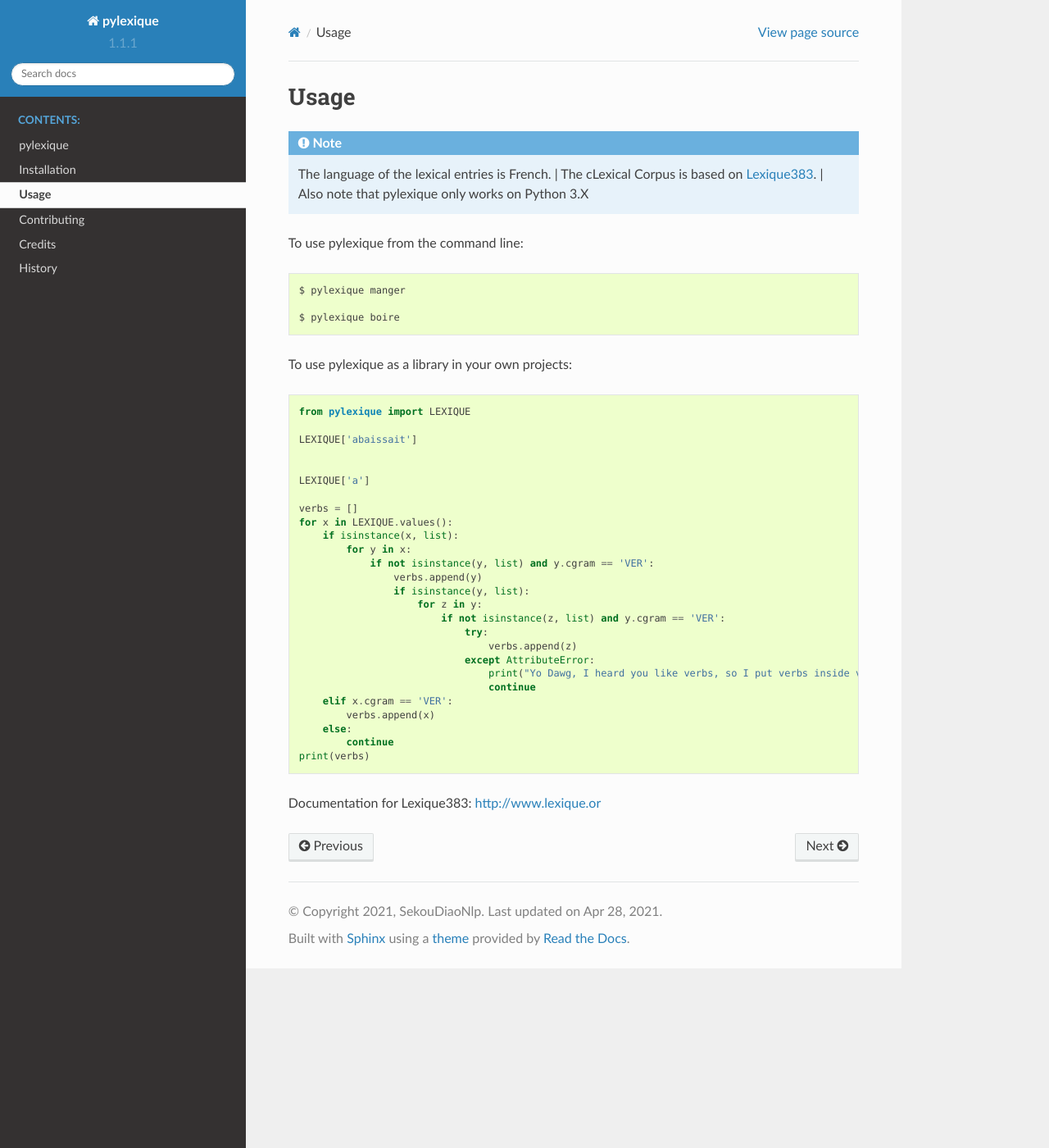
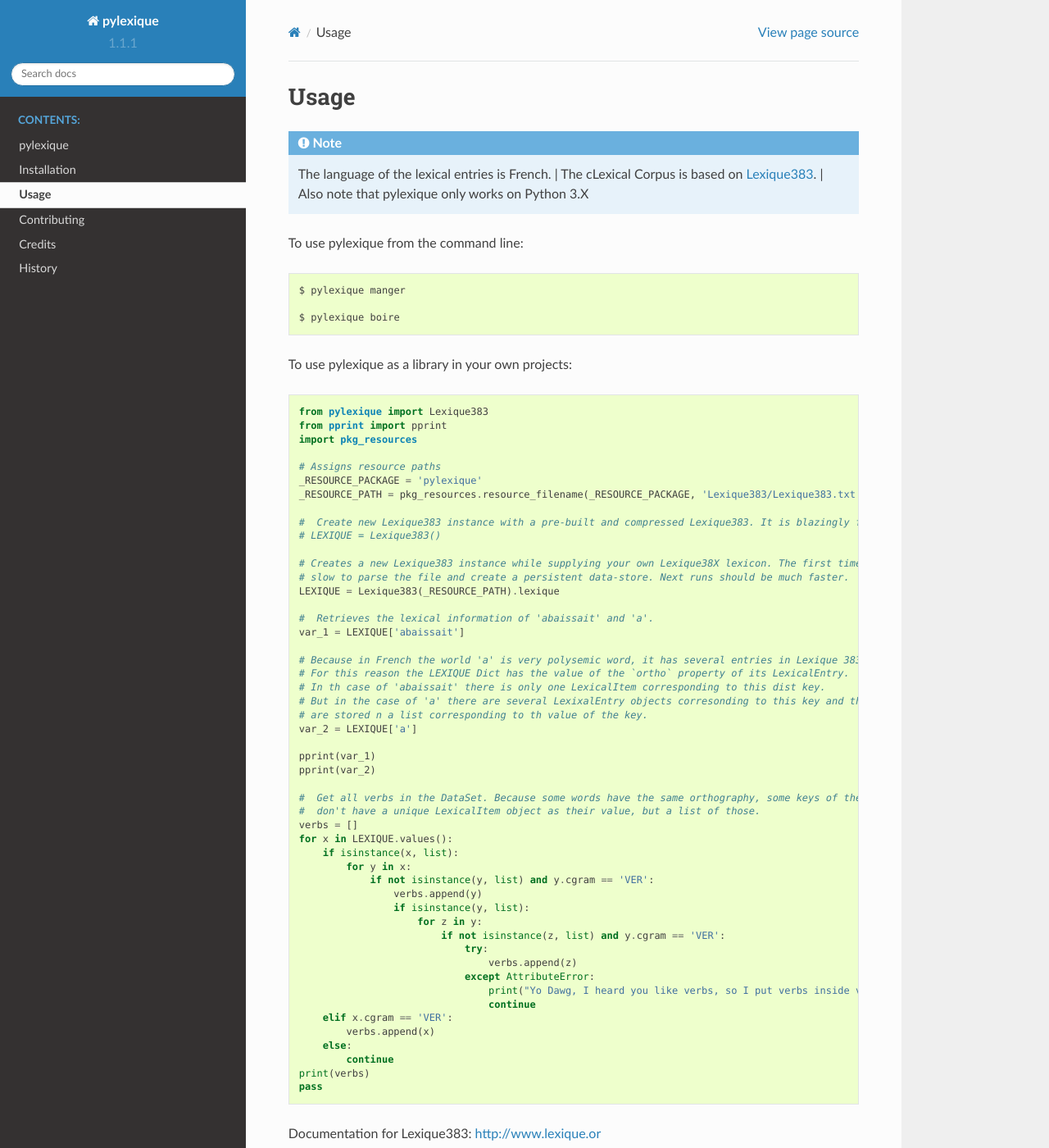
Before and after one commit to SekouDiaoNlp/pylexique, a Sphinx documentation site: the page built from docs/usage.rst, in a window 1280 px wide and 1400 px high. Shown: the whole window at 82% size. Built offline with Sphinx 7.4.7 and the Read the Docs theme 2.0.0, drawn with Linux system fonts in a browser that asks for light colours.

Commit message:
Created list of LexItems for words having the same ortho.

```diff
--- a/docs/usage.rst
+++ b/docs/usage.rst
@@ -22,33 +22,56 @@
 
 .. code-block:: python
 
-    from pylexique import LEXIQUE
+        from pylexique import Lexique383
+        from pprint import pprint
+        import pkg_resources
 
-    LEXIQUE['abaissait']
+        # Assigns resource paths
+        _RESOURCE_PACKAGE = 'pylexique'
+        _RESOURCE_PATH = pkg_resources.resource_filename(_RESOURCE_PACKAGE, 'Lexique383/Lexique383.txt')
 
+        #  Create new Lexique383 instance with a pre-built and compressed Lexique383. It is blazingly fat.
+        # LEXIQUE = Lexique383()
 
-    LEXIQUE['a']
+        # Creates a new Lexique383 instance while supplying your own Lexique38X lexicon. The first time it will it will be
+        # slow to parse the file and create a persistent data-store. Next runs should be much faster.
+        LEXIQUE = Lexique383(_RESOURCE_PATH).lexique
 
-    verbs = []
-    for x in LEXIQUE.values():
-        if isinstance(x, list):
-            for y in x:
-                if not isinstance(y, list) and y.cgram == 'VER':
-                    verbs.append(y)
-                    if isinstance(y, list):
-                        for z in y:
-                            if not isinstance(z, list) and y.cgram == 'VER':
-                                try:
-                                    verbs.append(z)
-                                except AttributeError:
-                                    print("Yo Dawg, I heard you like verbs, so I put verbs inside verbs!")
-                                    continue
-        elif x.cgram == 'VER':
-            verbs.append(x)
-        else:
-            continue
-    print(verbs)
+        #  Retrieves the lexical information of 'abaissait' and 'a'.
+        var_1 = LEXIQUE['abaissait']
 
+        # Because in French the world 'a' is very polysemic word, it has several entries in Lexique 383.
+        # For this reason the LEXIQUE Dict has the value of the `ortho` property of its LexicalEntry.
+        # In th case of 'abaissait' there is only one LexicalItem corresponding to this dist key.
+        # But in the case of 'a' there are several LexixalEntry objects corresonding to this key and then LexicalEnty onjects
+        # are stored n a list corresponding to th value of the key.
+        var_2 = LEXIQUE['a']
+
+        pprint(var_1)
+        pprint(var_2)
+
+        #  Get all verbs in the DataSet. Because some words have the same orthography, some keys of the dictionary
+        #  don't have a unique LexicalItem object as their value, but a list of those.
+        verbs = []
+        for x in LEXIQUE.values():
+            if isinstance(x, list):
+                for y in x:
+                    if not isinstance(y, list) and y.cgram == 'VER':
+                        verbs.append(y)
+                        if isinstance(y, list):
+                            for z in y:
+                                if not isinstance(z, list) and y.cgram == 'VER':
+                                    try:
+                                        verbs.append(z)
+                                    except AttributeError:
+                                        print("Yo Dawg, I heard you like verbs, so I put verbs inside verbs!")
+                                        continue
+            elif x.cgram == 'VER':
+                verbs.append(x)
+            else:
+                continue
+        print(verbs)
+        pass
 
 Documentation for
 _`Lexique383`: http://www.lexique.or
```
